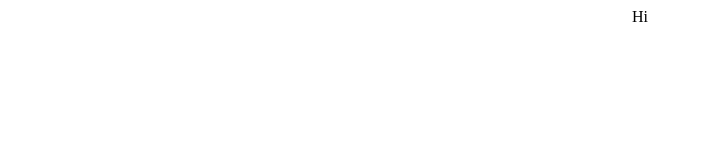
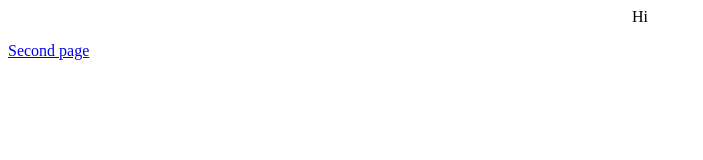
Before and after one commit to Niyatig2005/HTML-Essential-Training, a plain HTML site: page index.html in a window 1280 px wide. Shown: the whole page, without its empty margins (0-703 px from the left). Drawn offline with Linux system fonts and the light colour scheme.

Commit message:
Update index.html

```diff
--- a/index.html
+++ b/index.html
@@ -1 +1,2 @@
 <p align = "center">Hi</p>
+<a href = "second.html"> Second page </a>
```
